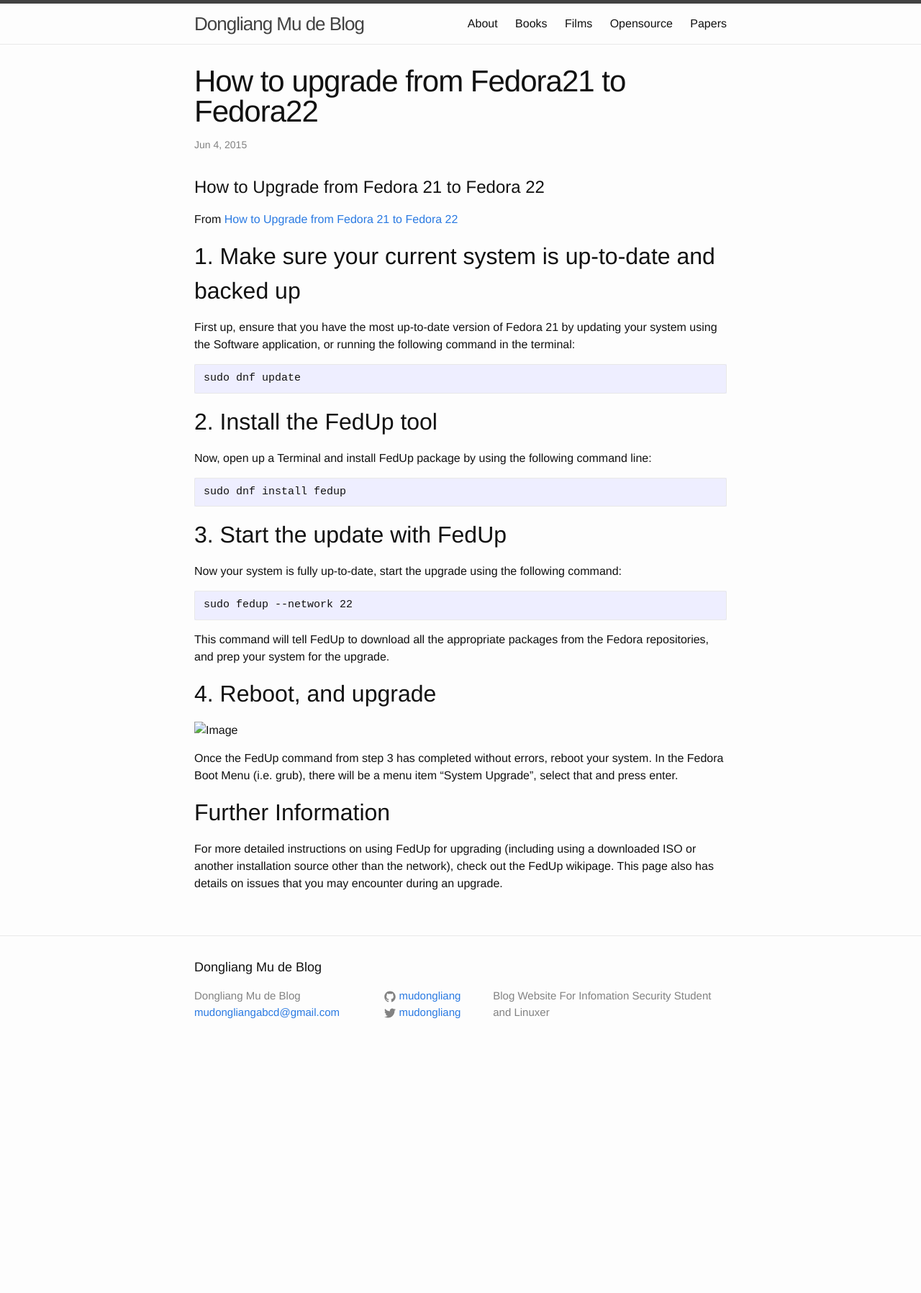
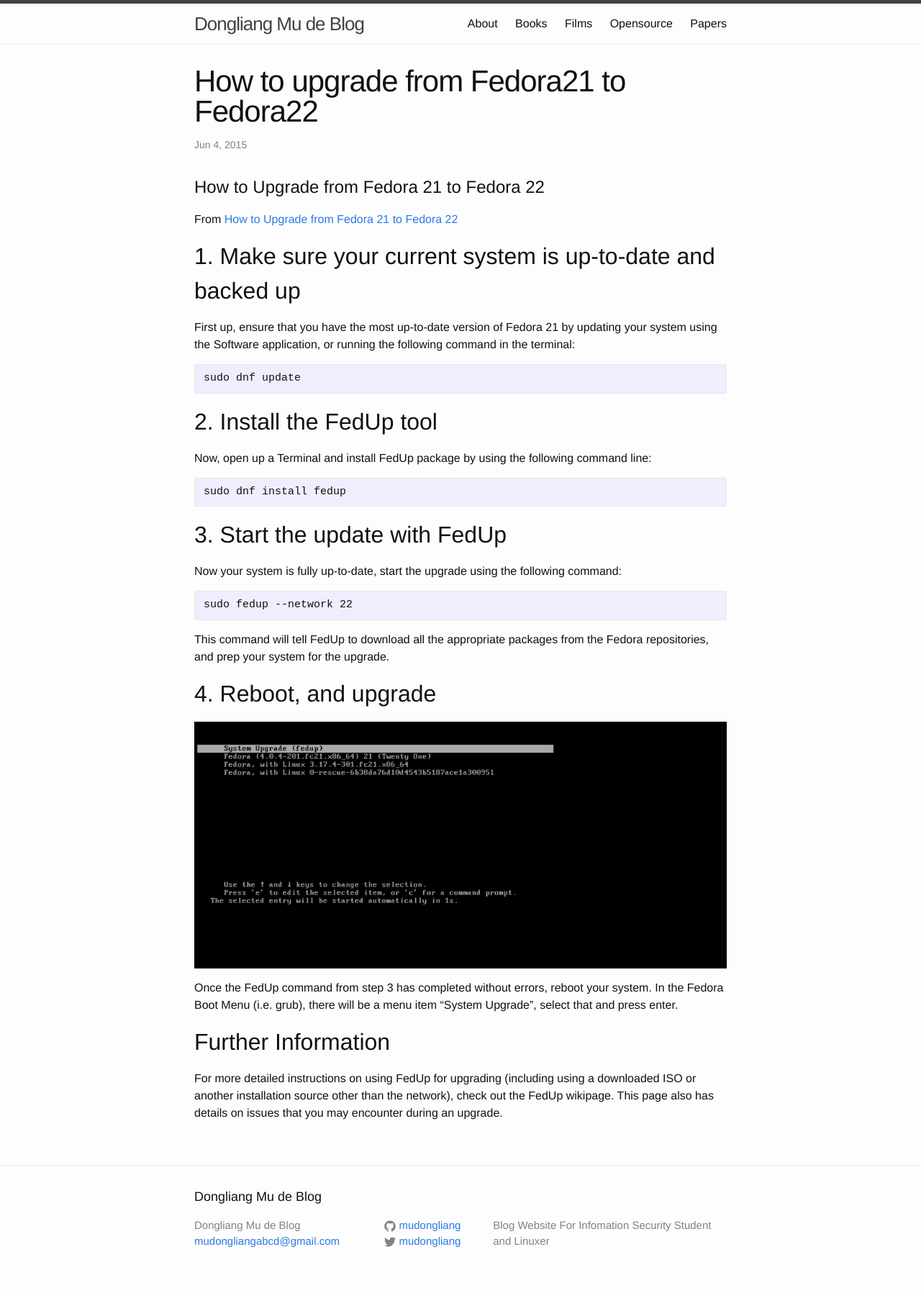
Before and after one commit to mudongliang/mudongliang.github.io, a Jekyll site: the page built from _posts/2015-06-04-how-to-upgrade-from-fedora21-to-fedora22.md, in a window 1280 px wide. Shown: the whole page at 72% size. Built offline with Jekyll 4.4.1, drawn with Linux system fonts in a browser that asks for light colours; before the commit the page ends 1478 px from its top, so only the background shows below that.

Commit message:
change the wrong path of image

```diff
--- a/_posts/2015-06-04-how-to-upgrade-from-fedora21-to-fedora22.md
+++ b/_posts/2015-06-04-how-to-upgrade-from-fedora21-to-fedora22.md
@@ -33,7 +33,7 @@
 
 ## 4. Reboot, and upgrade
 
-![Image]({{site.url}}/image/fedup-grub.png)
+![Image]({{site.url}}/images/fedup-grub.png)
 
 Once the FedUp command from step 3 has completed without errors, reboot your system. In the Fedora Boot Menu (i.e. grub), there will be a menu item “System Upgrade”, select that and press enter.
 
```
